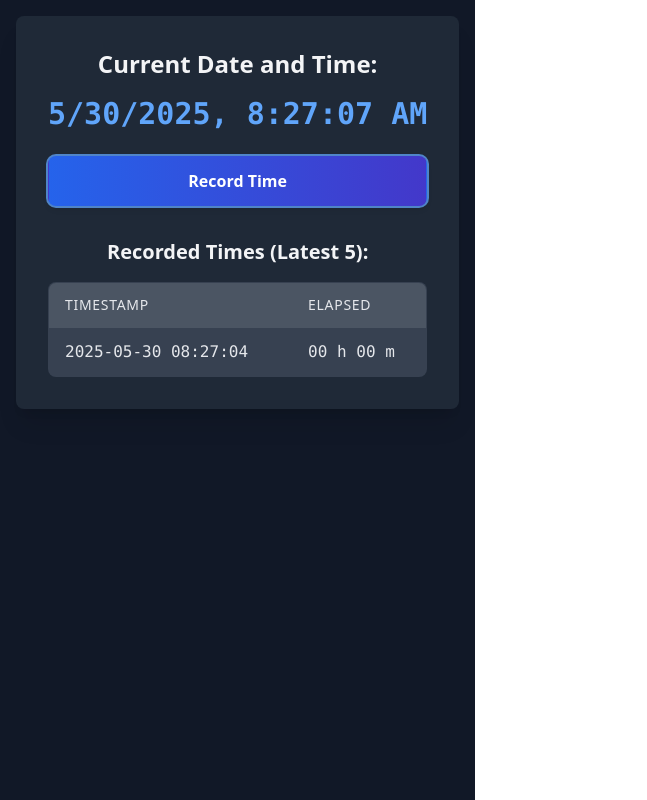
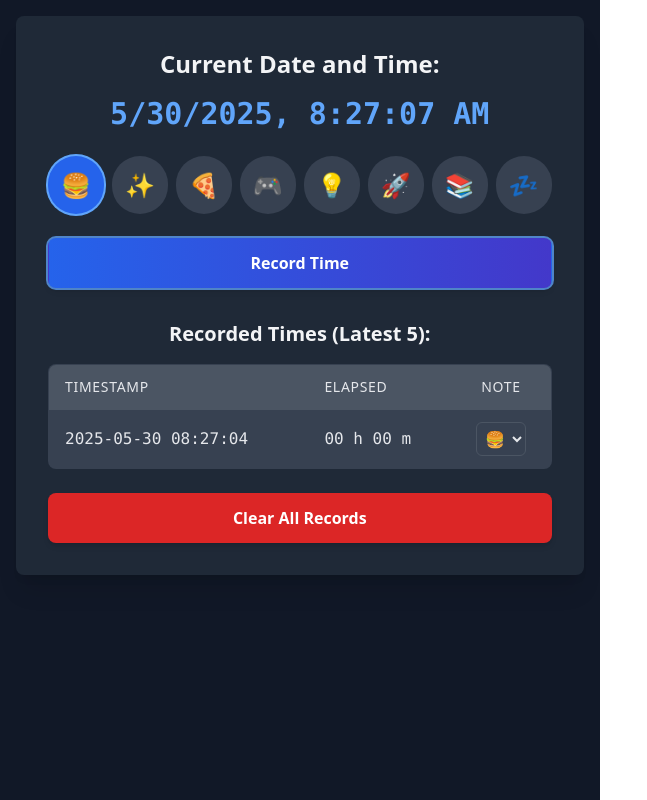
Before and after one commit to kurorinchan/time-record-app-react, a React (Vite) app: page / in a window 1280 px wide. Both pictures are taken after a click on the button "Record Time". Shown: the whole page, without its empty margins (0-647 px from the left). Built offline with nearby package versions, Linux system fonts and the light colour scheme.

Commit message:
Add emoji and clear button
Add emoji per entry as a "note".

Also add a clear button to clear all entries.

```diff
--- a/src/App.jsx
+++ b/src/App.jsx
@@ -5,132 +5,146 @@ function App() {
   // State to hold the current date and time, updated every second
   const [currentDateTime, setCurrentDateTime] = useState(new Date());
   // State to hold the list of recorded times, limited to the 5 latest.
-  // Each item is an object: { formattedTime: string, timestamp: number (milliseconds) }
+  // Each item is now an object: { formattedTime: string, timestamp: number, emoji: string }
   const [recordedTimes, setRecordedTimes] = useState([]);
   // State to hold the calculated elapsed time strings for ALL records
-  // This array will mirror recordedTimes, holding the formatted elapsed string for each.
   const [allElapsedTimes, setAllElapsedTimes] = useState([]);
+  // New state to hold the currently selected emoji for the next recording
+  const [selectedEmoji, setSelectedEmoji] = useState('🍔'); // Default emoji changed to '🍔'
+
+  // Define a list of emojis for selection
+  const emojis = ['🍔', '✨', '🍕', '🎮', '💡', '🚀', '📚', '💤']; // Food and game emojis included!
 
   // Helper function to format a number with a leading zero if it's a single digit
   const formatTwoDigits = (num) => String(num).padStart(2, '0');
 
   // useEffect hook to manage the real-time clock display
   useEffect(() => {
-    // Set up an interval to update the current date and time every 1000 milliseconds (1 second)
     const timer = setInterval(() => {
       setCurrentDateTime(new Date());
     }, 1000);
-
-    // Cleanup function: This runs when the component unmounts or before the effect re-runs.
-    // It clears the interval to prevent memory leaks and ensure efficient resource usage.
     return () => clearInterval(timer);
-  }, []); // Empty dependency array means this effect runs once on mount and cleans up on unmount
+  }, []);
 
   // useEffect hook to load recorded times from localStorage when the component mounts
   useEffect(() => {
     try {
-      // Attempt to retrieve 'recordedTimes' from localStorage
       const storedTimes = localStorage.getItem('recordedTimes');
-      // If data exists, parse it from JSON string back to a JavaScript array of objects.
-      // If no data, default to an empty array.
       const parsedTimes = storedTimes ? JSON.parse(storedTimes) : [];
-      setRecordedTimes(parsedTimes);
+      // Ensure loaded records have an emoji property, default if missing (for old records)
+      const sanitizedTimes = parsedTimes.map(record => ({
+        ...record,
+        emoji: record.emoji || '✨' // Default to '✨' if emoji is undefined
+      }));
+      setRecordedTimes(sanitizedTimes);
     } catch (error) {
-      // Log any errors that occur during localStorage access (e.g., malformed JSON)
       console.error("Failed to load recorded times from localStorage:", error);
-      setRecordedTimes([]); // Ensure recordedTimes is an empty array on error
+      setRecordedTimes([]);
     }
-  }, []); // Empty dependency array means this effect runs once on mount
+  }, []);
 
   // useEffect hook to calculate and update the elapsed time for ALL records
-  // This effect runs whenever currentDateTime or recordedTimes changes.
   useEffect(() => {
     if (recordedTimes.length > 0) {
-      const nowMs = currentDateTime.getTime(); // Use the real-time currentDateTime for calculation
+      const nowMs = currentDateTime.getTime();
 
-      // Map over the recordedTimes to calculate elapsed time for each entry
       const newElapsedTimes = recordedTimes.map(record => {
-        const diffMs = nowMs - record.timestamp; // Difference in milliseconds
-
-        // Ensure diffMs is not negative (e.g., if system clock changes backwards)
+        const diffMs = nowMs - record.timestamp;
         if (diffMs < 0) return '00 h 00 m';
 
-        // Convert milliseconds difference to hours and minutes
         const totalMinutes = Math.floor(diffMs / (1000 * 60));
         const diffHours = Math.floor(totalMinutes / 60);
         const remainingMinutes = totalMinutes % 60;
 
-        // Format hours and minutes with leading zeros
         const formattedHours = formatTwoDigits(diffHours);
         const formattedMinutes = formatTwoDigits(remainingMinutes);
 
         return `${formattedHours} h ${formattedMinutes} m`;
       });
-
-      // Update the state with the new array of elapsed times
       setAllElapsedTimes(newElapsedTimes);
     } else {
-      // If no records, reset elapsed times display
       setAllElapsedTimes([]);
     }
-  }, [currentDateTime, recordedTimes]); // Dependencies: currentDateTime (for real-time update) and recordedTimes (when new entries are added)
-
+  }, [currentDateTime, recordedTimes]);
 
   // Function to handle the "Record Time" button click
   const recordTime = () => {
     const now = new Date();
-
-    // Manually format the date and time to ensure consistent alignment
-    // This provides control over leading zeros for hours, minutes, and seconds.
     const year = now.getFullYear();
-    const month = formatTwoDigits(now.getMonth() + 1); // getMonth() is 0-indexed
+    const month = formatTwoDigits(now.getMonth() + 1);
     const day = formatTwoDigits(now.getDate());
     const hours = formatTwoDigits(now.getHours());
     const minutes = formatTwoDigits(now.getMinutes());
     const seconds = formatTwoDigits(now.getSeconds());
 
-    // Construct the formatted time string
     const formattedTime = `${year}-${month}-${day} ${hours}:${minutes}:${seconds}`;
 
-    // Create a new record object containing both formatted time and raw timestamp
+    // Create a new record object including the selected emoji
     const newRecord = {
       formattedTime: formattedTime,
-      timestamp: now.getTime() // Store milliseconds since epoch for calculations
+      timestamp: now.getTime(),
+      emoji: selectedEmoji // Include the currently selected emoji
     };
 
-    // Create a new array:
-    // 1. Add the `newRecord` object to the beginning.
-    // 2. Spread the existing `recordedTimes` after it.
-    // 3. Use `.slice(0, 5)` to ensure only the 5 most recent records are kept.
     const updatedTimes = [newRecord, ...recordedTimes].slice(0, 5);
-
-    // Update the component's state with the new list of recorded times
     setRecordedTimes(updatedTimes);
 
     try {
-      // Save the updated list to localStorage.
-      // localStorage only stores strings, so we convert the array of objects to a JSON string.
       localStorage.setItem('recordedTimes', JSON.stringify(updatedTimes));
     } catch (error) {
-      // Log any errors that occur during localStorage write (e.g., storage full)
       console.error("Failed to save recorded times to localStorage:", error);
     }
   };
 
+  // New function to clear all recorded times from state and localStorage
+  const clearRecordedTimes = () => {
+    if (window.confirm("Are you sure you want to clear all recorded times?")) {
+      localStorage.removeItem('recordedTimes');
+      setRecordedTimes([]);
+      setAllElapsedTimes([]); // Clear elapsed times display as well
+    }
+  };
+
+  // New function to handle emoji change in the table dropdown
+  const handleEmojiChange = (index, newEmoji) => {
+    // Create a new array to avoid direct mutation of state
+    const updatedRecords = recordedTimes.map((record, i) =>
+      i === index ? { ...record, emoji: newEmoji } : record
+    );
+    setRecordedTimes(updatedRecords); // Update React state
+
+    try {
+      localStorage.setItem('recordedTimes', JSON.stringify(updatedRecords)); // Update localStorage
+    } catch (error) {
+      console.error("Failed to update emoji in localStorage:", error);
+    }
+  };
+
   return (
-    // Content aligned to top-left with padding
+    // Changed max-w-md to max-w-2xl for a wider container
     <div className="min-h-screen bg-gray-900 flex flex-col items-start justify-start p-4 font-inter">
-      <div className="bg-gray-800 p-8 rounded-lg shadow-xl w-full max-w-md">
-        {/* Section for displaying current date and time */}
+      <div className="bg-gray-800 p-8 rounded-lg shadow-xl w-full max-w-2xl"> {/* Wider container */}
         <h1 className="text-2xl font-semibold text-gray-100 mb-4 text-center">
           Current Date and Time:
         </h1>
-        {/* Added font-mono class to ensure fixed width characters */}
         <p className="text-3xl font-bold text-blue-400 mb-6 text-center font-mono">
           {currentDateTime.toLocaleString()}
         </p>
 
-        {/* Button to record the current time */}
+        {/* Emoji selection buttons */}
+        <div className="flex flex-wrap justify-center gap-2 mt-4 mb-6"> {/* Added gap-2 for spacing */}
+          {emojis.map((emoji) => (
+            <button
+              key={emoji}
+              onClick={() => setSelectedEmoji(emoji)}
+              className={`p-3 text-2xl rounded-full ${selectedEmoji === emoji ? 'bg-blue-600 ring-2 ring-blue-400' : 'bg-gray-700 hover:bg-gray-600'} transition-colors duration-200 focus:outline-none focus:ring-2 focus:ring-blue-400 focus:ring-opacity-75`}
+              aria-label={`Select ${emoji} emoji`}
+            >
+              {emoji}
+            </button>
+          ))}
+        </div>
+
         <button
           onClick={recordTime}
           className="w-full py-3 px-6 bg-gradient-to-r from-blue-600 to-indigo-700 text-white font-semibold rounded-lg shadow-md hover:from-blue-700 hover:to-indigo-800 focus:outline-none focus:ring-2 focus:ring-blue-400 focus:ring-opacity-75 transition duration-300 ease-in-out transform hover:scale-105"
@@ -138,7 +152,6 @@ function App() {
           Record Time
         </button>
 
-        {/* Section for displaying recorded times */}
         <h2 className="text-xl font-semibold text-gray-100 mt-8 mb-4 text-center">
           Recorded Times (Latest 5):
         </h2>
@@ -150,22 +163,37 @@ function App() {
                   <th className="py-3 px-4 text-left text-sm font-medium text-gray-200 uppercase tracking-wider border-b border-gray-600">
                     Timestamp
                   </th>
-                  {/* New table header for Elapsed Time */}
                   <th className="py-3 px-4 text-left text-sm font-medium text-gray-200 uppercase tracking-wider border-b border-gray-600">
                     Elapsed
+                  </th>
+                  {/* New table header for Emoji Note */}
+                  <th className="py-3 px-4 text-center text-sm font-medium text-gray-200 uppercase tracking-wider border-b border-gray-600">
+                    Note
                   </th>
                 </tr>
               </thead>
               <tbody className="divide-y divide-gray-600">
-                {/* Map through the recordedTimes array to display each timestamp in a table row */}
                 {recordedTimes.map((record, index) => (
-                  // Removed whitespace/newline between <tr> and <td>
                   <tr key={record.timestamp} className="hover:bg-gray-600"><td className="py-3 px-4 whitespace-nowrap text-gray-200 text-base font-mono">
                     {record.formattedTime}
                   </td>
-                    {/* Display elapsed time for each record from allElapsedTimes state */}
                     <td className="py-3 px-4 whitespace-nowrap text-gray-200 text-base font-mono">
                       {allElapsedTimes[index]}
+                    </td>
+                    {/* Display the emoji as a dropdown menu */}
+                    <td className="py-3 px-4 whitespace-nowrap text-gray-200 text-base font-mono text-center">
+                      <select
+                        value={record.emoji}
+                        onChange={(e) => handleEmojiChange(index, e.target.value)}
+                        className="bg-gray-700 border border-gray-600 text-gray-200 text-base rounded-md p-1 focus:ring-blue-400 focus:border-blue-400 font-sans"
+                        aria-label="Edit emoji note"
+                      >
+                        {emojis.map((emojiOption) => (
+                          <option key={emojiOption} value={emojiOption}>
+                            {emojiOption}
+                          </option>
+                        ))}
+                      </select>
                     </td>
                   </tr>
                 ))}
@@ -173,8 +201,17 @@ function App() {
             </table>
           </div>
         ) : (
-          // Message displayed if no times have been recorded yet
           <p className="text-gray-400 text-center">No times recorded yet.</p>
+        )}
+
+        {/* New button to clear recorded times */}
+        {recordedTimes.length > 0 && ( // Only show if there are records
+          <button
+            onClick={clearRecordedTimes}
+            className="mt-6 w-full py-3 px-6 bg-red-600 text-white font-semibold rounded-lg shadow-md hover:bg-red-700 focus:outline-none focus:ring-2 focus:ring-red-400 focus:ring-opacity-75 transition duration-300 ease-in-out transform hover:scale-105"
+          >
+            Clear All Records
+          </button>
         )}
       </div>
     </div>
```
